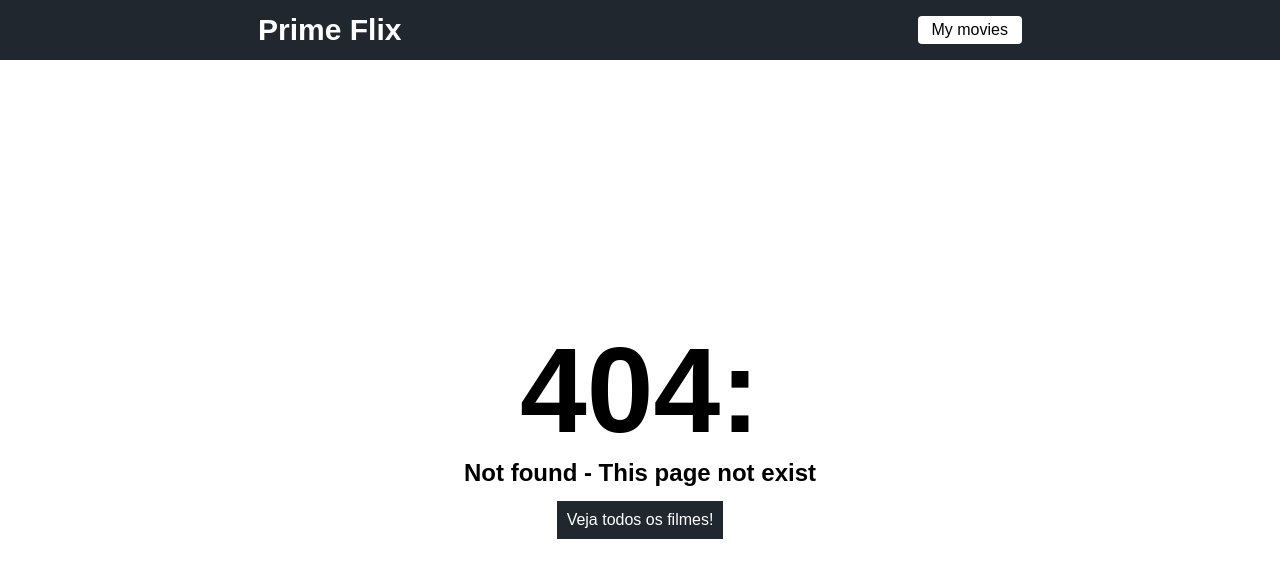
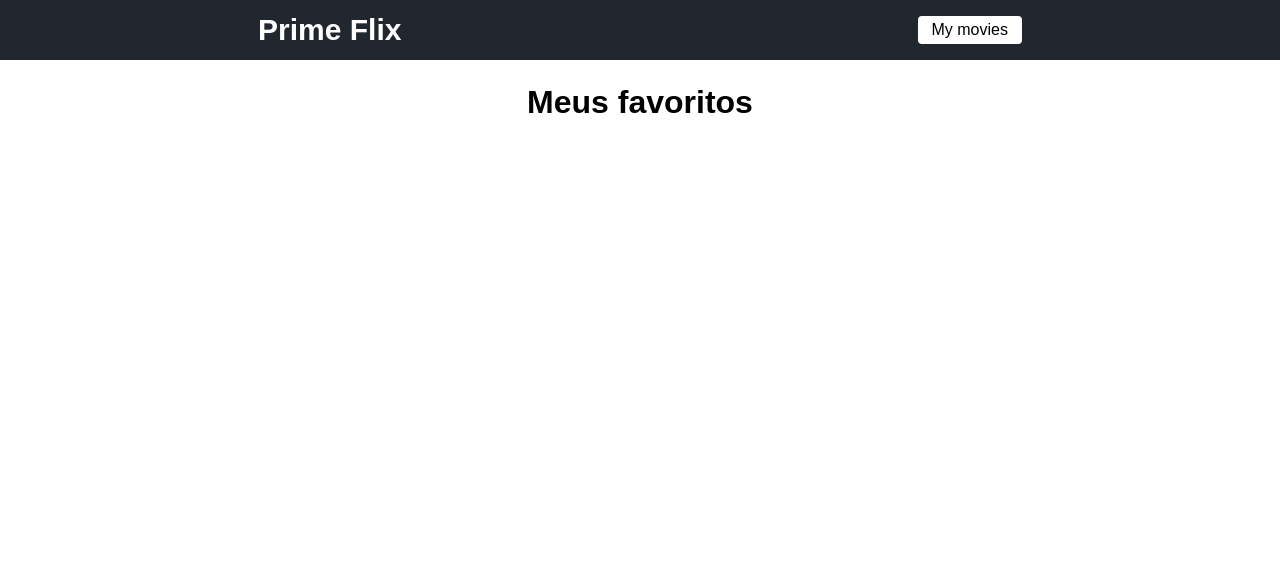
Before and after one commit to githubwanderson/REACT-consuming-api, a React (Create React App) app: page /favorites in a window 1280 px wide. Before the commit this address had no page. Shown: the top 578 px of the page. Built offline with nearby package versions, Linux system fonts and the light colour scheme.

Commit message:
aula9 Created page favorite

```diff
--- /dev/null
+++ b/src/pages/Favorite/favorite.css
@@ -0,0 +1,39 @@
+.my-favorites{
+    margin-top: 24px;
+    display: flex;
+    flex-direction: column;
+    align-items: center;
+}
+
+.my-favorites h1{
+    margin-bottom: 14px;
+}
+
+.my-favorites span{
+    font-size: 18px;
+}
+
+.my-favorites ul{
+    width: 720px;
+}
+
+.my-favorites ul li{
+    list-style: none;
+    display: flex;
+    justify-content: space-between;
+    align-items: center;
+    margin-bottom: 14px;
+}
+
+/* Alinhando button e link */
+.my-favorites div{
+    display: flex;
+    justify-content: center;
+    align-items: center;
+}
+
+.my-favorites div a{
+    text-decoration: none;
+    color: #21272e;
+    margin-right: 14px;
+}
--- /dev/null
+++ b/src/pages/Favorite/index.js
@@ -0,0 +1,38 @@
+import { useState, useEffect } from "react";
+import { Link } from "react-router-dom";
+import './favorite.css';
+
+function Favorite(){
+
+    const [movies, setMovies] = useState([]);
+
+    useEffect(()=>{
+        const myList = localStorage.getItem('@primeflix');
+        /**
+         * Se myList true entao salva ela no setMovies se nao salva []
+         */
+        setMovies(JSON.parse(myList) || []);
+
+    },[]);
+
+    return(
+        <div className="my-favorites">
+            <h1>Meus favoritos</h1>
+            <ul>
+                {movies.map((movie)=>{
+                    return(
+                        <li key={movie.id}>
+                            <span>{movie.title}</span>
+                            <div>
+                                <Link to={`/movies/${movie.id}`}>Ver detalhes</Link>
+                                <button>Excluir</button>
+                            </div>
+                        </li>
+                    )
+                })}
+            </ul>
+        </div>
+    )
+}
+
+export default Favorite;
--- a/src/routes.js
+++ b/src/routes.js
@@ -7,6 +7,7 @@
 import Home from "./pages/Home";
 import Movie from "./pages/Movie";
 import Notfound from "./pages/Error/Notfound";
+import Favorite from "./pages/Favorite";
 
 // import components
 import Header from "./components/Header";
@@ -19,6 +20,7 @@
         <Routes>
             <Route path="/" element={<Home />} />
             <Route path="/movies/:id" element={<Movie />} />
+            <Route path="/favorites" element={<Favorite />} />
 
             {/* not found */}
             <Route path="*" element={<Notfound />} />
```
